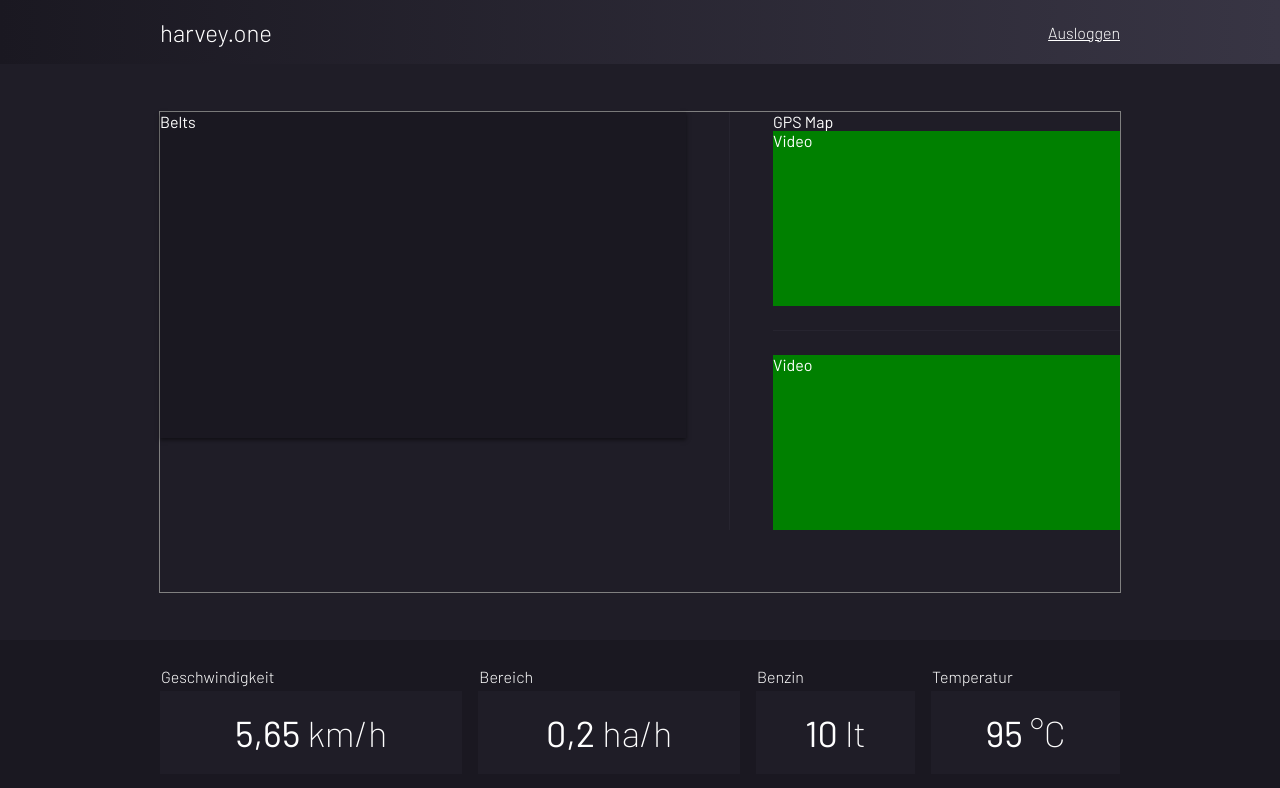
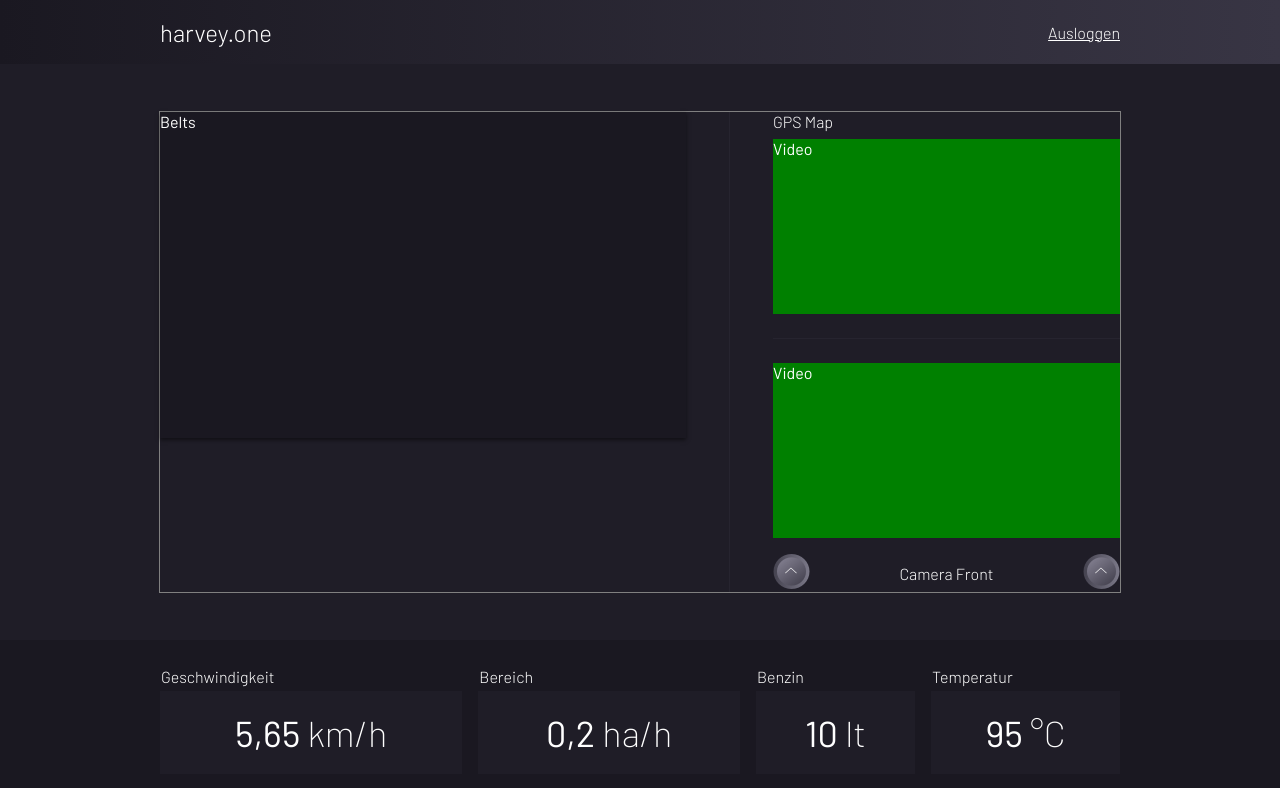
Before and after one commit to axlbert/harvey-control-panel, a React (Create React App) app: page / in a window 1280 px wide. Shown: the top 788 px of the page. Built offline with nearby package versions, Linux system fonts and the light colour scheme.

Commit message:
init video controls & arrow button components

```diff
--- /dev/null
+++ b/src/Main/ArrowButton/ArrowButton.js
@@ -0,0 +1,11 @@
+import React from 'react';
+
+import image from './arrow-button.png';
+
+export default function ArrowButton() {
+  return (
+    <div>
+      <img src={image} alt="ArrowButton Image" />
+    </div>
+  );
+}
--- a/src/Main/Main.js
+++ b/src/Main/Main.js
@@ -3,6 +3,7 @@ import React from 'react';
 import './Main.css';
 import Belts from './Belts/Belts';
 import Video from './Video/Video';
+import VideoControls from './VideoControls/VideoControls';
 
 export default function Main() {
   return (
@@ -12,10 +13,12 @@ export default function Main() {
           <Belts />
         </div>
         <div className="Main-Right">
-          <div>GPS Map</div>
+          <div style={{ marginBottom: '.5rem', fontWeight: 300 }}>GPS Map</div>
           <Video />
           <div className="Main-VideoSeparator"></div>
           <Video />
+          <div style={{ marginTop: '1rem' }}></div>
+          <VideoControls />
         </div>
       </div>
     </main>
--- /dev/null
+++ b/src/Main/VideoControls/VideoControls.css
@@ -0,0 +1,5 @@
+.VideoControls {
+  display: flex;
+  align-items: center;
+  justify-content: space-between;
+}
--- /dev/null
+++ b/src/Main/VideoControls/VideoControls.js
@@ -0,0 +1,14 @@
+import React from 'react';
+
+import './VideoControls.css';
+import ArrowButton from '../ArrowButton/ArrowButton';
+
+export default function VideoControls() {
+  return (
+    <div className="VideoControls">
+      <ArrowButton />
+      <span style={{ fontWeight: 300 }}>Camera Front</span>
+      <ArrowButton />
+    </div>
+  );
+}
```
Also changed, not shown: src/Main/ArrowButton/arrow-button.png (added).
